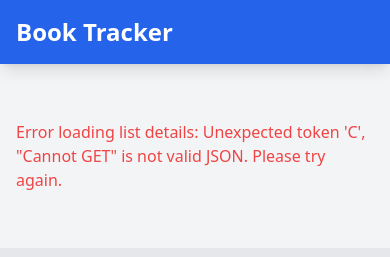
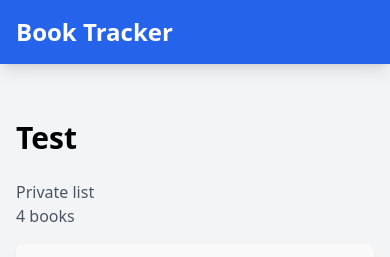
Before and after one commit to dennismenze/BookTrackerPro, a Flask app: page /list/list/1 in a window 390 px wide. Shown: the top 257 px of the page. Run offline with Flask 3, Linux system fonts and the light colour scheme; some libraries are stand-ins or nearby versions.

Commit message:
Agent query: Can you navigate to a list detail page and confirm if the content is rendered statically? Also, check if you can toggle the read status of a book on the list detail page.

```diff
--- a/routes/list_routes.py
+++ b/routes/list_routes.py
@@ -1,6 +1,6 @@
 from flask import Blueprint, render_template, request, redirect, url_for, flash, jsonify
 from flask_login import login_required, current_user
-from models import db, List, Book
+from models import db, List, Book, UserBook
 from sqlalchemy.orm import joinedload
 
 bp = Blueprint('list', __name__)
@@ -29,6 +29,25 @@ def lists():
 @bp.route('/list/<int:id>')
 @login_required
 def list_detail(id):
-    return render_template('list/detail.html', list_id=id)
+    book_list = List.query.get_or_404(id)
+
+    # Ensure the user has permission to view this list
+    if book_list.user_id != current_user.id and not book_list.is_public:
+        flash('You do not have permission to view this list.', 'error')
+        return redirect(url_for('list.lists'))
+
+    # Fetch all books in the list with their read status
+    books = []
+    for book in book_list.books:
+        user_book = UserBook.query.filter_by(user_id=current_user.id, book_id=book.id).first()
+        books.append({
+            'id': book.id,
+            'title': book.title,
+            'author': book.author.name,
+            'cover_image_url': book.cover_image_url,
+            'is_read': user_book.is_read if user_book else False
+        })
+
+    return render_template('list/detail.html', list=book_list, books=books)
 
 # Add other list-related routes here
--- a/static/js/list.js
+++ b/static/js/list.js
@@ -1,234 +1,44 @@
-function handleUnauthorized(response) {
-    if (response.status === 401) {
-        console.log('Unauthorized access, redirecting to login');
-        window.location.href = '/login?next=' + encodeURIComponent(window.location.pathname);
-        throw new Error('Unauthorized');
-    }
-    return response;
-}
+document.addEventListener('DOMContentLoaded', function() {
+    const bookItems = document.querySelectorAll('.book-item');
 
-function loadListList(searchQuery = '') {
-    console.log('loadListList function called with query:', searchQuery);
-    const listList = document.getElementById('list-list');
-    if (!listList) {
-        console.error('Error: list-list element not found in the DOM');
-        return;
-    }
-    console.log('Fetching lists...');
-    fetch(`/api/lists?search=${encodeURIComponent(searchQuery)}`, {
-        method: 'GET',
-        credentials: 'include'
-    })
-    .then(handleUnauthorized)
-    .then(response => {
-        console.log('Lists response status:', response.status);
-        return response.json();
-    })
-    .then(lists => {
-        console.log('Received lists:', lists);
-        const isAdminUser = isAdmin();
-        const currentUserId = getUserId();
-        console.log('Is Admin:', isAdminUser);
-        console.log('Current User ID:', currentUserId);
-        listList.innerHTML = `
-            <div class="bg-white shadow-md rounded-lg p-6 mb-8">
-                <h2 class="text-2xl font-semibold mb-4">Your Reading Lists</h2>
-                <div id="private-lists">
-                    <h3 class="text-xl font-semibold mb-2">Private Lists</h3>
-                    <ul class="space-y-4">
-                        ${lists.filter(list => !list.is_public).map(list => `
-                            <li class="flex items-center justify-between bg-gray-100 p-4 rounded-md">
-                                <a href="/list/${list.id}" class="text-blue-600 hover:underline">${list.name}</a>
-                                <div class="flex space-x-2 items-center">
-                                    <span class="bg-blue-500 text-white px-3 py-1 rounded-full text-sm">${list.book_count} books</span>
-                                    <span class="bg-green-500 text-white px-3 py-1 rounded-full text-sm">${list.read_percentage.toFixed(1)}% read</span>
-                                    <button class="bg-yellow-500 text-white px-3 py-1 rounded-md hover:bg-yellow-600 transition duration-300 toggle-visibility" data-list-id="${list.id}" data-is-public="true">Make Public</button>
-                                    ${(isAdminUser || list.user_id === currentUserId) ? `<button class="bg-red-500 text-white px-3 py-1 rounded-md hover:bg-red-600 transition duration-300 delete-list" data-list-id="${list.id}">Delete</button>` : ''}
-                                </div>
-                            </li>
-                        `).join('')}
-                    </ul>
-                </div>
-            </div>
-            <div class="bg-white shadow-md rounded-lg p-6">
-                <h2 class="text-2xl font-semibold mb-4">Public Lists</h2>
-                <ul class="space-y-4">
-                    ${lists.filter(list => list.is_public).map(list => `
-                        <li class="flex items-center justify-between bg-gray-100 p-4 rounded-md">
-                            <a href="/list/${list.id}" class="text-blue-600 hover:underline">${list.name}</a>
-                            <div class="flex space-x-2 items-center">
-                                <span class="bg-blue-500 text-white px-3 py-1 rounded-full text-sm">${list.book_count} books</span>
-                                <span class="bg-green-500 text-white px-3 py-1 rounded-full text-sm">${list.read_percentage.toFixed(1)}% read</span>
-                                ${list.user_id === null ? `
-                                    <button class="bg-yellow-500 text-white px-3 py-1 rounded-md hover:bg-yellow-600 transition duration-300 toggle-visibility" data-list-id="${list.id}" data-is-public="false">Make Private</button>
-                                ` : ''}
-                                ${isAdminUser ? `<button class="bg-red-500 text-white px-3 py-1 rounded-md hover:bg-red-600 transition duration-300 delete-list" data-list-id="${list.id}">Delete</button>` : ''}
-                            </div>
-                        </li>
-                    `).join('')}
-                </ul>
-            </div>
-            <button id="create-list-btn" class="mt-8 bg-green-500 text-white px-6 py-2 rounded-md hover:bg-green-600 transition duration-300">Create New List</button>
-        `;
-        setupEventListeners();
-    })
-    .catch(error => {
-        console.error('Error fetching lists:', error);
-        listList.innerHTML = '<p class="text-red-500 p-4 bg-white shadow-md rounded-lg">Error loading lists. Please try again.</p>';
-    });
-}
-
-function setupEventListeners() {
-    const createListBtn = document.getElementById('create-list-btn');
-    if (createListBtn) {
-        createListBtn.addEventListener('click', showCreateListForm);
-    }
-
-    document.addEventListener('click', function(event) {
-        if (event.target.classList.contains('toggle-visibility')) {
-            const listId = event.target.dataset.listId;
-            const isPublic = event.target.dataset.isPublic === 'true';
-            toggleListVisibility(listId, isPublic);
-        } else if (event.target.classList.contains('delete-list')) {
-            const listId = event.target.dataset.listId;
-            deleteList(listId);
+    bookItems.forEach(bookItem => {
+        bookItem.addEventListener('click', function(event) {
+            if (event.target.tagName !== 'A') {
+                event.preventDefault();
+                const bookId = this.dataset.bookId;
+                const isRead = this.classList.contains('read');
+                toggleReadStatus(bookId, !isRead);
             }
         });
+    });
 
-    const searchInput = document.getElementById('list-search');
-    if (searchInput) {
-        searchInput.addEventListener('keyup', function(event) {
-            if (event.key === 'Enter') {
-                searchLists();
-            }
-        });
-    }
-}
-
-function showCreateListForm() {
-    const listList = document.getElementById('list-list');
-    listList.innerHTML += `
-        <div id="create-list-form" class="mt-8 bg-white shadow-md rounded-lg p-6">
-            <h3 class="text-xl font-semibold mb-4">Create New List</h3>
-            <input type="text" id="new-list-name" class="w-full px-4 py-2 mb-4 border rounded-md" placeholder="Enter list name">
-            <div class="flex items-center mb-4">
-                <input type="checkbox" id="new-list-public" class="mr-2">
-                <label for="new-list-public">Make list public</label>
-            </div>
-            <button id="create-list-submit" class="bg-green-500 text-white px-6 py-2 rounded-md hover:bg-green-600 transition duration-300">Create List</button>
-        </div>
-    `;
-    document.getElementById('create-list-submit').addEventListener('click', createList);
-}
-
-function createList() {
-    const listName = document.getElementById('new-list-name').value;
-    const isPublic = document.getElementById('new-list-public').checked;
-    if (!listName) {
-        alert('Please enter a list name');
-        return;
-    }
-
-    console.log('Creating new list:', listName, 'Public:', isPublic);
-    fetch('/api/lists', {
+    function toggleReadStatus(bookId, newStatus) {
+        fetch('/book/toggle_read_status', {
             method: 'POST',
             headers: {
                 'Content-Type': 'application/json',
             },
-        body: JSON.stringify({ name: listName, is_public: isPublic }),
-        credentials: 'include'
+            body: JSON.stringify({ book_id: bookId, is_read: newStatus }),
         })
-    .then(handleUnauthorized)
-    .then(response => {
-        console.log('Create list response status:', response.status);
-        return response.json();
+        .then(response => response.json())
+        .then(data => {
+            if (data.success) {
+                updateBookItemStatus(bookId, newStatus);
+            }
         })
-    .then(data => {
-        console.log('Create list response:', data);
-        alert(data.message);
-        loadListList();
-    })
-    .catch(error => {
-        console.error('Error creating list:', error);
-        alert('Failed to create list. Please try again.');
-    });
+        .catch(error => console.error('Error:', error));
     }
 
-function toggleListVisibility(listId, isPublic) {
-    fetch(`/api/lists/${listId}`, {
-        method: 'PUT',
-        headers: {
-            'Content-Type': 'application/json',
-        },
-        body: JSON.stringify({ is_public: isPublic }),
-        credentials: 'include'
-    })
-    .then(handleUnauthorized)
-    .then(response => response.json())
-    .then(() => {
-        loadListList();
-    })
-    .catch(error => {
-        console.error('Error updating list visibility:', error);
-        alert('Failed to update list visibility. Please try again.');
-    });
-}
-
-function deleteList(listId) {
-    console.log(`Attempting to delete list with ID: ${listId}`);
-    if (confirm('Are you sure you want to delete this list? This action cannot be undone.')) {
-        fetch(`/api/lists/${listId}`, {
-            method: 'DELETE',
-            credentials: 'include'
-        })
-        .then(handleUnauthorized)
-        .then(response => {
-            console.log(`Delete response status: ${response.status}`);
-            if (!response.ok) {
-                throw new Error(`Failed to delete list: ${response.statusText}`);
-            }
-            return response.json();
-        })
-        .then(data => {
-            console.log('Delete response:', data);
-            alert(data.message);
-            loadListList();
-        })
-        .catch(error => {
-            console.error('Error deleting list:', error);
-            alert(`Failed to delete list: ${error.message}. Please try again.`);
-        });
+    function updateBookItemStatus(bookId, isRead) {
+        const bookItem = document.querySelector(`.book-item[data-book-id="${bookId}"]`);
+        if (bookItem) {
+            bookItem.classList.toggle('read', isRead);
+            const statusSpan = bookItem.querySelector('span');
+            if (statusSpan) {
+                statusSpan.textContent = isRead ? 'Read' : 'Unread';
+                statusSpan.classList.toggle('text-green-600', isRead);
+                statusSpan.classList.toggle('text-gray-500', !isRead);
             }
         }
-
-function searchLists() {
-    const searchQuery = document.getElementById('list-search').value;
-    loadListList(searchQuery);
     }
-
-function isAdmin() {
-    return document.body.dataset.isAdmin === 'true';
-}
-
-function getUserId() {
-    return parseInt(document.body.dataset.userId, 10);
-}
-
-function debounce(func, delay) {
-    let debounceTimer;
-    return function() {
-        const context = this;
-        const args = arguments;
-        clearTimeout(debounceTimer);
-        debounceTimer = setTimeout(() => func.apply(context, args), delay);
-    }
-}
-
-document.addEventListener('DOMContentLoaded', () => {
-    const listSearchInput = document.getElementById('list-search');
-    if (listSearchInput) {
-        listSearchInput.addEventListener('input', debounce(searchLists, 300));
-    }
-
-    loadListList();
 });
--- a/templates/list/detail.html
+++ b/templates/list/detail.html
@@ -1,31 +1,35 @@
 {% extends "base.html" %}
 
-{% block title %}List Details - Book Tracker{% endblock %}
+{% block title %}{{ list.name }}{% endblock %}
 
 {% block content %}
-<div id="list-details" class="container mx-auto mt-8 px-4" data-list-id="{{ list_id }}">
-    <div class="bg-white shadow-md rounded-lg p-6">
-        <h1 id="list-name" class="text-3xl font-bold mb-4"></h1>
-        <div class="flex flex-row">
-            <div class="basis-3/4">
-                <h2 class="text-2xl font-semibold mb-2">Books</h2>
-                <div id="book-list" class="grid grid-cols-5 gap-4"></div>
+<div class="container mx-auto px-4 py-8">
+    <h1 class="text-3xl font-bold mb-6">{{ list.name }}</h1>
+
+    <div class="mb-4">
+        <p class="text-gray-600">{{ "Public list" if list.is_public else "Private list" }}</p>
+        <p class="text-gray-600">{{ books|length }} books</p>
+    </div>
+
+    <div class="grid grid-cols-1 sm:grid-cols-2 md:grid-cols-3 lg:grid-cols-4 gap-6">
+        {% for book in books %}
+            <div class="bg-white shadow-md rounded-lg p-4 relative book-item {% if book.is_read %}read{% endif %}" data-book-id="{{ book.id }}">
+                <a href="{{ url_for('book.book_detail', id=book.id) }}" class="block">
+                    <img src="{{ book.cover_image_url or url_for('static', filename='images/no-cover.png') }}" alt="{{ book.title }} cover" class="w-full h-48 object-cover rounded-lg mb-2">
+                    <h3 class="font-semibold text-blue-600 hover:text-blue-800">{{ book.title }}</h3>
+                </a>
+                <p class="text-gray-600">{{ book.author }}</p>
+                <div class="mt-2">
+                    <span class="text-sm font-semibold {% if book.is_read %}text-green-600{% else %}text-gray-500{% endif %}">
+                        {{ "Read" if book.is_read else "Unread" }}
+                    </span>
+                </div>
             </div>
-            <div class="basis-1/4">
-                <h2 class="text-2xl font-semibold mb-2">Statistics</h2>
-                <p id="book-count" class="text-lg"></p>
-                <p id="read-percentage" class="text-lg"></p>
-                <p id="list-visibility" class="text-lg"></p>
-            </div>
-        </div>
+        {% endfor %}
     </div>
 </div>
 {% endblock %}
 
 {% block scripts %}
-<script src="{{ url_for('static', filename='js/main.js') }}"></script>
-<script src="{{ url_for('static', filename='js/book_rendering.js') }}"></script>
 <script src="{{ url_for('static', filename='js/list.js') }}"></script>
-<script src="{{ url_for('static', filename='js/list_detail_init.js') }}"></script>
-<script src="https://cdnjs.cloudflare.com/ajax/libs/font-awesome/6.4.0/js/all.min.js"></script>
 {% endblock %}
```
Lines whose indentation alone changed are shown as unchanged.
